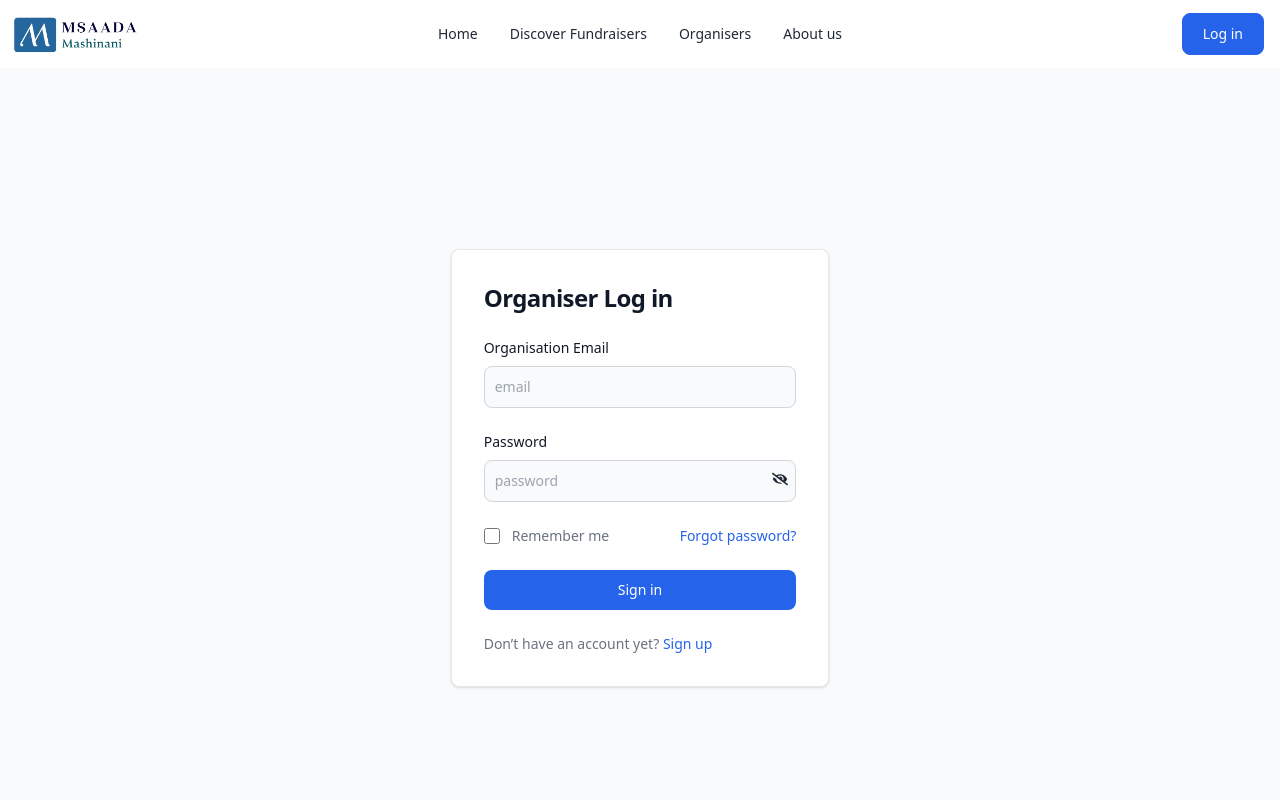
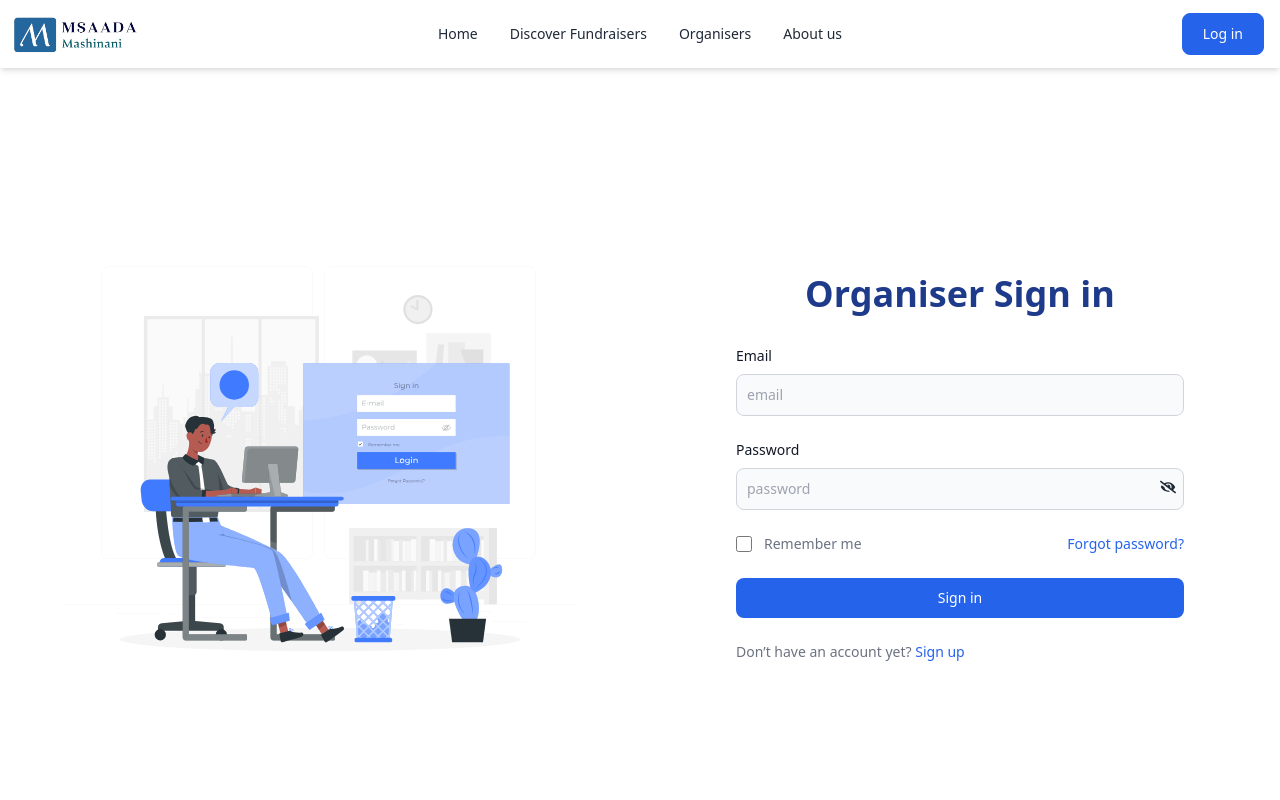
Before and after one commit to MuchokiDavid/Msaadafund-Frontend, a React (Create React App) app: page /org/login in a window 1280 px wide. Shown: the top 800 px of the page. Built offline with nearby package versions, Linux system fonts and the light colour scheme.

Commit message:
added images to signup and login page

```diff
--- a/src/components/org-auth/OrgLogIn.jsx
+++ b/src/components/org-auth/OrgLogIn.jsx
@@ -6,6 +6,7 @@ import Menus from '../reusables/Menus';
 import Footer from '../reusables/Footer';
 import { FaEyeSlash } from "react-icons/fa";
 import { FaEye } from "react-icons/fa";
+import login_pic from '../../assets/login.svg'
 
 
 
@@ -43,20 +44,29 @@ function OrgLogIn() {
   return (
     <div>
       <Menus/>
-      <section className="bg-gray-50 min-h-screen flex justify-center items-center">
-        <div className="flex flex-col items-center justify-center px-6 py-8 mx-auto lg:py-0 lg:w-1/3">
-            {/* <a href="#" className="flex items-center mb-6 text-2xl font-semibold text-gray-900 ">
-                <img className="w-18 h-12 mr-2" src ={logo} alt="logo"/>
-            </a> */}
-            <div className="w-full bg-white rounded-lg shadow  md:mt-0 sm:max-w-md xl:p-0 border">
-                <div className="p-6 space-y-4 md:space-y-6 sm:p-8">
-                    <h1 className="text-xl font-bold leading-tight tracking-tight text-gray-900 md:text-2xl ">
-                        Organiser Log in
-                    </h1>
-                    {loginMessage && <p className='text-red-500'>{loginMessage}</p>}
-                    <form className="space-y-4 md:space-y-6" action="#" onSubmit={login}>
+      <div className="h-[100vh] items-center flex justify-center px-3 lg:px-0">
+      <div className="max-w-screen-xl bg-white flex justify-center flex-1">
+        <div className="flex-1 text-center hidden md:flex">
+          <div
+            className="w-full bg-contain bg-center bg-no-repeat"
+            style={{
+              backgroundImage: `url(${login_pic})`,
+            }}
+          ></div>
+        </div>
+        <div className="lg:w-1/2 p-6 sm:p-12">
+          <div className=" flex flex-col items-center p-4">
+            <div className="text-center">
+              <h1 className="text-2xl xl:text-4xl font-extrabold text-blue-900">
+              Organiser Sign in
+              </h1>
+            </div>
+            <div className="w-full flex-1 mt-8">
+              <div className="mx-auto max-w-md flex flex-col gap-4 ">
+              {loginMessage && <p className='text-red-500'>{loginMessage}</p>}
+                    <form className="space-y-4 md:space-y-6 w-full" action="#" onSubmit={login}>
                         <div>
-                            <label htmlFor="email" className="block mb-2 text-sm font-medium text-gray-900 ">Organisation Email</label>
+                            <label htmlFor="email" className="block mb-2 text-sm font-medium text-gray-900 ">Email</label>
                             <input type="email"
                             name="email"
                             id="email"
@@ -93,12 +103,12 @@ function OrgLogIn() {
                             Don’t have an account yet? <a href="/org/signup" className="font-medium text-primary-600 hover:underline ">Sign up</a>
                         </p>
                     </form>
-                    {/* <FaEye/>
-                    <FaEyeSlash/> */}
-                </div>
+              </div>
             </div>
+          </div>
         </div>
-      </section>
+      </div>
+    </div>
       <Footer/>
     </div>
   )
--- a/src/components/reusables/Footer.jsx
+++ b/src/components/reusables/Footer.jsx
@@ -34,7 +34,6 @@ function Footer() {
             <h6 className="footer-title">Legal</h6>
             <a href='/privacy' className="link link-hover">Privacy policy</a>
             <a href='/terms' className="link link-hover">Terms of service</a>
-            <p>Images by unsplash</p>
             {/* <h6 className="footer-title mt-2">Social</h6>
             <div className="grid grid-flow-col gap-4">
             <a><svg xmlns="http://www.w3.org/2000/svg" width="20" height="20" viewBox="0 0 24 24" className="fill-current"><path d="M24 4.557c-.883.392-1.832.656-2.828.775 1.017-.609 1.798-1.574 2.165-2.724-.951.564-2.005.974-3.127 1.195-.897-.957-2.178-1.555-3.594-1.555-3.179 0-5.515 2.966-4.797 6.045-4.091-.205-7.719-2.165-10.148-5.144-1.29 2.213-.669 5.108 1.523 6.574-.806-.026-1.566-.247-2.229-.616-.054 2.281 1.581 4.415 3.949 4.89-.693.188-1.452.232-2.224.084.626 1.956 2.444 3.379 4.6 3.419-2.07 1.623-4.678 2.348-7.29 2.04 2.179 1.397 4.768 2.212 7.548 2.212 9.142 0 14.307-7.721 13.995-14.646.962-.695 1.797-1.562 2.457-2.549z"></path></svg></a>
--- a/src/components/user-auth/Login.jsx
+++ b/src/components/user-auth/Login.jsx
@@ -6,6 +6,7 @@ import Menus from '../reusables/Menus';
 import Footer from '../reusables/Footer';
 import { FaEyeSlash } from "react-icons/fa";
 import { FaEye } from "react-icons/fa";
+import login_pic from '../../assets/login.svg'
 
 function Login() {
   const {userLogin, loginMessage, isLoggedIn} = useAuth();
@@ -38,14 +39,26 @@ function Login() {
   return (
     <div>
       <Menus/>
-      <div className='min-h-screen'>
-         <section className="bg-gray-50">
-          <div className="flex flex-col items-center justify-center px-6 py-8 mx-auto md:h-screen lg:py-0">
-              <div className="w-full bg-white rounded-lg shadow md:mt-0 sm:max-w-md xl:p-0 border">
-                  <div className="p-6 space-y-4 md:space-y-6 sm:p-8">
-                      <h1 className="text-xl font-bold leading-tight tracking-tight text-gray-900 md:text-2xl">
-                          Supporter Log in
+
+      <div className="h-[100vh] items-center flex justify-center px-3 lg:px-0">
+      <div className="max-w-screen-xl bg-white flex justify-center flex-1">
+        <div className="flex-1 text-center hidden md:flex">
+          <div
+            className="w-full bg-contain bg-center bg-no-repeat"
+            style={{
+              backgroundImage: `url(${login_pic})`,
+            }}
+          ></div>
+        </div>
+        <div className="lg:w-1/2 p-6 sm:p-12">
+          <div className=" flex flex-col items-center p-4">
+            <div className="text-center">
+              <h1 className="text-2xl xl:text-4xl font-extrabold text-blue-900">
+              Supporter Sign in
               </h1>
+            </div>
+            <div className="w-full flex-1 mt-8">
+              <div className="mx-auto max-w-md flex flex-col gap-4 ">
               {loginMessage && <p className='text-red-500'>{loginMessage}</p>}
                 <form className="space-y-4 md:space-y-6" action="#" onSubmit={login}>
                     <div>
@@ -89,9 +102,9 @@ function Login() {
               </div>
             </div>
           </div>
-        </section>
         </div>
-
+      </div>
+    </div>
       <Footer/>
     </div>
   )
--- a/src/components/user-auth/Register.jsx
+++ b/src/components/user-auth/Register.jsx
@@ -5,6 +5,7 @@ import toast, { Toaster } from 'react-hot-toast'
 import { useNavigate } from 'react-router-dom'
 import { FaEyeSlash } from "react-icons/fa";
 import { FaEye } from "react-icons/fa";
+import login_pic from '../../assets/signup.svg'
 
 function Register() {
   const [errors, setErrors] = useState("")
@@ -83,16 +84,25 @@ function Register() {
   return (
     <div>
       <Menus />
-      <section className="bg-gray-50 min-h-screen flex justify-center items-center">
-        <div className="flex flex-col items-center justify-center px-6 py-8 mx-auto">
-          {/* <a href="#" className="flex items-center mb-6 text-2xl font-semibold text-gray-900">
-                <img className="w-18 h-12 mr-2" src ={logo} alt="logo"/>
-            </a> */}
-          <div className="w-full bg-white rounded-lg shadow md:mt-0 sm:max-w-md xl:p-0 border">
-            <div className="p-6 space-y-4 md:space-y-6 sm:p-8">
-              <h1 className="text-xl text-center font-bold leading-tight tracking-tight text-gray-900 md:text-2xl">
-                Create a supporter account
+      <div className="h-fit items-center flex justify-center px-3 lg:px-0 mt-1">
+      <div className="max-w-screen-xl bg-white flex justify-center flex-1">
+        <div className="flex-1 text-center hidden md:flex">
+          <div
+            className="w-full bg-contain bg-center bg-no-repeat"
+            style={{
+              backgroundImage: `url(${login_pic})`,
+            }}
+          ></div>
+        </div>
+        <div className="lg:w-1/2 p-4">
+          <div className=" flex flex-col items-center p-4">
+            <div className="text-center">
+              <h1 className="text-2xl xl:text-4xl font-extrabold text-blue-900">
+              Supporter Sign up
               </h1>
+            </div>
+            <div className="w-full flex-1 mt-8">
+              <div className="mx-auto max-w-md flex flex-col gap-4 ">
               {errors && <p className='text-red-500'>{errors}</p>}
               <form className="space-y-4 md:space-y-6" action="#" onSubmit={handleSubmit}>
                 <div class="grid grid-cols-2 gap-4">
@@ -184,12 +194,14 @@ function Register() {
                   Already have an account? <a href="/user/login" className="font-medium text-primary-600 hover:underline ">Login here</a>
                 </p>
               </form>
+              </div>
             </div>
           </div>
         </div>
-        <Toaster position="top-center" toastOptions={{ duration: 2000 }} />
-      </section>
-      <Footer />
+      </div>
+      <Toaster toastOptions={{ duration: 2000, position: 'top-center' }} />
+    </div>
+    <Footer />
     </div>
   )
 }
```
Also changed, not shown: src/components/org-auth/OrgSignUp.jsx (+25 -15 lines), src/assets/login.svg (added), src/assets/signup.svg (added). Lines whose indentation alone changed are shown as unchanged.
